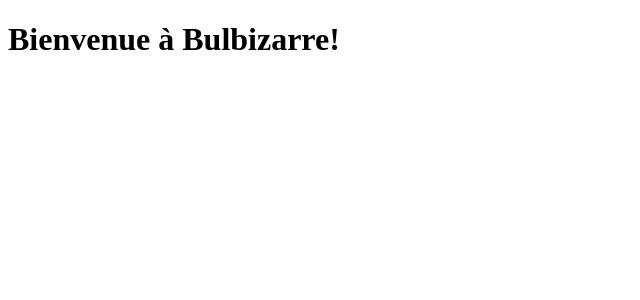
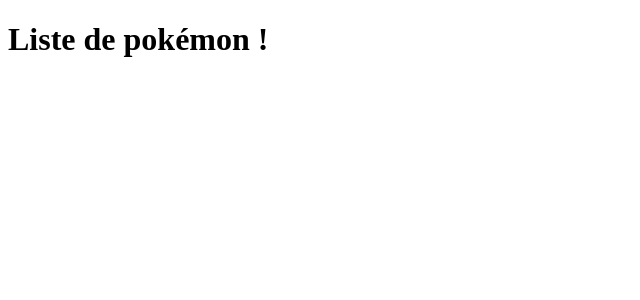
Before and after one commit to julienlegoux/angular-pokemon, an Angular app: page / in a window 1280 px wide. Shown: the top 300 px of the page, without its empty margins (0-640 px from the left). Built offline with nearby package versions, Linux system fonts and the light colour scheme.

Commit message:
0.1 10/09/2022

```diff
--- a/src/app/app.component.ts
+++ b/src/app/app.component.ts
@@ -1,17 +1,21 @@
 import {Component, OnInit} from '@angular/core';
+import {POKEMONS} from "./mock-pokemon-list";
+import {Pokemon} from "./pokemon";
 
 @Component({
   selector: 'app-root',
-  template: `<h1>Bienvenue à {{pokemonList[0]}}!</h1>`
+  template: `<h1>Liste de pokémon !</h1>`
 })
 export class AppComponent implements OnInit{
-  pokemonList = ['Bulbizarre', 'Salamèche', 'Carapuce'];
+    pokemonList: Pokemon[] = POKEMONS;
 
   ngOnInit() {
     console.table(this.pokemonList);
+    this.selectPokemon(this.pokemonList[1]);
   }
 
-  selectPokemon(pokemonName: string) {
-    console.log(`Vous avez cliqué sur le pokémon ${pokemonName}`)
+  selectPokemon(pokemon: Pokemon) {
+
+    console.log(`Vous avez cliqué sur le pokémon ${pokemon.name}`);
   }
 }
--- /dev/null
+++ b/src/app/mock-pokemon-list.ts
@@ -0,0 +1,112 @@
+import { Pokemon } from './pokemon';
+
+export const POKEMONS: Pokemon[] = [
+    {
+        id: 1,
+        name: "Bulbizarre",
+        hp: 25,
+        cp: 5,
+        picture: "https://assets.pokemon.com/assets/cms2/img/pokedex/detail/001.png",
+        types: ["Plante", "Poison"],
+        created: new Date()
+    },
+    {
+        id: 2,
+        name: "Salamèche",
+        hp: 28,
+        cp: 6,
+        picture: "https://assets.pokemon.com/assets/cms2/img/pokedex/detail/004.png",
+        types: ["Feu"],
+        created: new Date()
+    },
+    {
+        id: 3,
+        name: "Carapuce",
+        hp: 21,
+        cp: 4,
+        picture: "https://assets.pokemon.com/assets/cms2/img/pokedex/detail/007.png",
+        types: ["Eau"],
+        created: new Date()
+    },
+    {
+        id: 4,
+        name: "Aspicot",
+        hp: 16,
+        cp: 2,
+        picture: "https://assets.pokemon.com/assets/cms2/img/pokedex/detail/013.png",
+        types: ["Insecte", "Poison"],
+        created: new Date()
+    },
+    {
+        id: 5,
+        name: "Roucool",
+        hp: 30,
+        cp: 7,
+        picture: "https://assets.pokemon.com/assets/cms2/img/pokedex/detail/016.png",
+        types: ["Normal", "Vol"],
+        created: new Date()
+    },
+    {
+        id: 6,
+        name: "Rattata",
+        hp: 18,
+        cp: 6,
+        picture: "https://assets.pokemon.com/assets/cms2/img/pokedex/detail/019.png",
+        types: ["Normal"],
+        created: new Date()
+    },
+    {
+        id: 7,
+        name: "Piafabec",
+        hp: 14,
+        cp: 5,
+        picture: "https://assets.pokemon.com/assets/cms2/img/pokedex/detail/021.png",
+        types: ["Normal", "Vol"],
+        created: new Date()
+    },
+    {
+        id: 8,
+        name: "Abo",
+        hp: 16,
+        cp: 4,
+        picture: "https://assets.pokemon.com/assets/cms2/img/pokedex/detail/023.png",
+        types: ["Poison"],
+        created: new Date()
+    },
+    {
+        id: 9,
+        name: "Pikachu",
+        hp: 21,
+        cp: 7,
+        picture: "https://assets.pokemon.com/assets/cms2/img/pokedex/detail/025.png",
+        types: ["Electrik"],
+        created: new Date()
+    },
+    {
+        id: 10,
+        name: "Sabelette",
+        hp: 19,
+        cp: 3,
+        picture: "https://assets.pokemon.com/assets/cms2/img/pokedex/detail/027.png",
+        types: ["Normal"],
+        created: new Date()
+    },
+    {
+        id: 11,
+        name: "Mélofée",
+        hp: 25,
+        cp: 5,
+        picture: "https://assets.pokemon.com/assets/cms2/img/pokedex/detail/035.png",
+        types: ["Fée"],
+        created: new Date()
+    },
+    {
+        id: 12,
+        name: "Groupix",
+        hp: 17,
+        cp: 8,
+        picture: "https://assets.pokemon.com/assets/cms2/img/pokedex/detail/037.png",
+        types: ["Feu"],
+        created: new Date()
+    }
+];
--- /dev/null
+++ b/src/app/pokemon.ts
@@ -0,0 +1,9 @@
+export class Pokemon {
+    id: number;
+    hp: number;
+    cp: number;
+    name: string;
+    picture: string;
+    types: Array<string>;
+    created: Date;
+}
```
